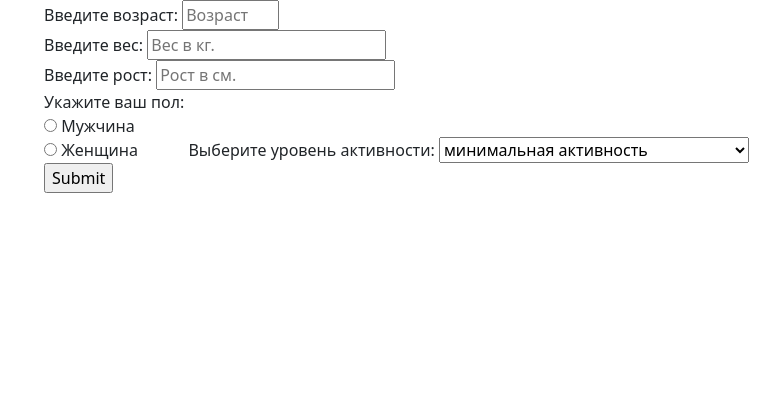
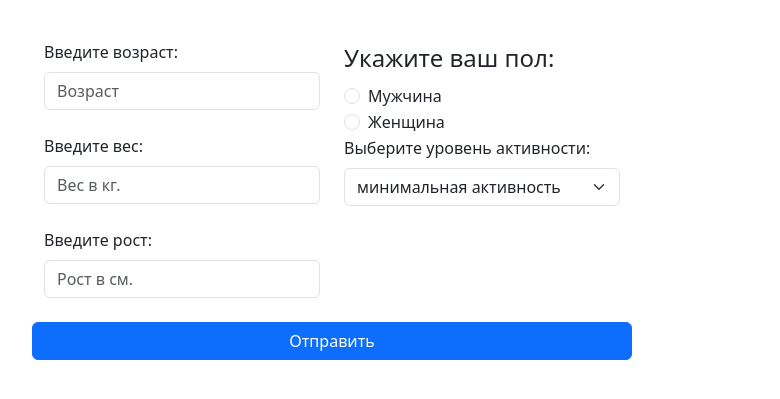
Before and after one commit to Zegorich/Kkal-calculator, a Django app: page /daily-calories-intake/ in a window 1280 px wide. Shown: the part 56-455 px from the top of the page, without its empty margins (38-818 px from the left). Run offline with Django 5.2, Linux system fonts and the light colour scheme; some libraries are stand-ins or nearby versions.

Commit message:
added front

```diff
--- a/fitness/calculator/templates/calculator/daily_calories_intake.html
+++ b/fitness/calculator/templates/calculator/daily_calories_intake.html
@@ -1,35 +1,51 @@
-{% extends 'calculator/base.html' %}
+{% extends 'calculator/layout.html' %}
 
 
 
 {% block content %}
-
+<div class="container">
     <form method="post">
         {% csrf_token %}
-        <label for="age">Введите возраст:</label>
-        <input type="number" min="1" max="100" id="age" name="age" placeholder="Возраст" required><br>
-        <label for="weight">Введите вес:</label>
-        <input type="number" min="0" id="weight" name="weight" placeholder="Вес в кг." required><br>
-        <label for="height">Введите рост:</label>
-        <input type="number" min="0" id="height" name="height" placeholder="Рост в см." required><br>
-        <label>Укажите ваш пол:<br>
-            <input type="radio" id="male" name="sex" value="male" required>
-            <label for="male">Мужчина</label><br>
-            <input type="radio" id="female" name="sex" value="female" required>
-            <label for="female">Женщина</label><br>
-        </label>
-        <label for="activity">Выберите уровень активности:</label>
-        <select name="activity" id="activity" required>
-            <option value="1.2" title="сидячая работа, не требующая значительных физических нагрузок;">минимальная активность</option>
-            <option value="1.375" title="интенсивные упражнения не менее 20 минут один-три раза в неделю;">слабый уровень активности</option>
-            <option value="1.55" title="интенсивная тренировка не менее 30-60 мин три-четыре раза в неделю;">умеренный уровень активности</option>
-            <option value="1.7" title="интенсивные упражнения и занятия спортом 5-7 дней в неделю;">тяжелая или трудоемкая активность</option>
-            <option value="1.9" title="занятия спортом с почти ежедневным графиком и несколькими тренировками в течение дня.">экстремальный уровень</option>
-        </select><br>
-        <input type="submit">
+        <div class="row" style="width: 600px; margin-bottom: 40px;">
+            <div class="col-md-6">
+                <label for="age" class="form-label">Введите возраст:</label>
+                <input type="number" class="form-control" min="1" max="100" id="age" name="age" placeholder="Возраст" required><br>
+                <label for="weight" class="form-label">Введите вес:</label>
+                <input type="number" class="form-control" min="0" id="weight" name="weight" placeholder="Вес в кг." required><br>
+                <label for="height" class="form-label">Введите рост:</label>
+                <input type="number" class="form-control" min="0" id="height" name="height" placeholder="Рост в см." required><br>
+            </div>
+
+            <div class="col-md-6">
+                <fieldset>
+                    <legend>
+                        Укажите ваш пол:
+                    </legend>
+                    <div class="form-check">
+                        <input type="radio" class="form-check-input" id="male" name="sex" value="male" required>
+                        <label for="male" class="form-check-label">Мужчина</label><br>
+                    </div>
+                    <div class="form-check">
+                        <input type="radio" class="form-check-input" id="female" name="sex" value="female" required>
+                        <label for="female" class="form-check-label">Женщина</label><br>
+                    </div>
+                </fieldset>
+
+                <label for="activity" class="form-label">Выберите уровень активности:</label>
+                <select class="form-select" name="activity" id="activity" required>
+                    <option value="1.2" title="сидячая работа, не требующая значительных физических нагрузок;">минимальная активность</option>
+                    <option value="1.375" title="интенсивные упражнения не менее 20 минут один-три раза в неделю;">слабый уровень активности</option>
+                    <option value="1.55" title="интенсивная тренировка не менее 30-60 мин три-четыре раза в неделю;">умеренный уровень активности</option>
+                    <option value="1.7" title="интенсивные упражнения и занятия спортом 5-7 дней в неделю;">тяжелая или трудоемкая активность</option>
+                    <option value="1.9" title="занятия спортом с почти ежедневным графиком и несколькими тренировками в течение дня.">экстремальный уровень</option>
+                </select>
+            </div>
+            <button class="btn btn-primary" type="submit">Отправить</button>
+        </div>
     </form>
+
     {% if calories %}
-        <table border="1px solid black">
+    <table class="table-bordered">
         <thead>
             <tr>
                 <th></th>
@@ -39,7 +55,7 @@
             </tr>
         </thead>
         <tbody>
-            <tr>
+            <tr style="text-align:center;">
                 <th>Суточное потребление калорий, ккал</th>
                 <td>{{calories.cut.0}} - {{calories.cut.1}}</td>
                 <td>{{calories.calculate_calories_intake}}</td>
@@ -48,4 +64,5 @@
         </tbody>
     </table>
     {% endif %}
+</div>
 {% endblock %}
--- a/fitness/calculator/templates/calculator/layout.html
+++ b/fitness/calculator/templates/calculator/layout.html
@@ -7,6 +7,7 @@
           content="width=device-width, user-scalable=no, initial-scale=1.0, maximum-scale=1.0, minimum-scale=1.0">
     <meta http-equiv="X-UA-Compatible" content="ie=edge">
     <title>{% block title %}{% endblock %}</title>
+
     <link rel="stylesheet" href="https://code.jquery.com/ui/1.12.1/themes/base/jquery-ui.css">
     <script src="https://code.jquery.com/ui/1.12.1/jquery-ui.min.js"></script>
     <link href="https://cdn.jsdelivr.net/npm/bootstrap@5.3.3/dist/css/bootstrap.min.css" rel="stylesheet" integrity="sha384-QWTKZyjpPEjISv5WaRU9OFeRpok6YctnYmDr5pNlyT2bRjXh0JMhjY6hW+ALEwIH" crossorigin="anonymous">
@@ -17,7 +18,7 @@
 
 </head>
 <body>
-      <nav class="navbar navbar-dark bg-dark">
+      <nav class="navbar navbar-dark bg-dark" style="margin-bottom: 40px;">
          <div class="container-lg">
 
 
@@ -26,8 +27,10 @@
              {% endfor %}
          </div>
       </nav>
+
      {% block content %}
      {% endblock %}
+
 
      {% block script %}
      {% endblock %}
--- a/fitness/calculator/templates/calculator/product.html
+++ b/fitness/calculator/templates/calculator/product.html
@@ -1,7 +1,8 @@
-{% extends 'calculator/layout.html '%}
+{% extends 'calculator/layout.html'%}
 
 {% block content %}
 
+<div class="container">
     <h1>{{product.name}}</h1>
     <table>
         <tbody>
@@ -23,5 +24,5 @@
             </tr>
         </tbody>
     </table>
-
+</div>
 {% endblock %}
--- a/fitness/calculator/templates/registration/login.html
+++ b/fitness/calculator/templates/registration/login.html
@@ -4,7 +4,7 @@
 {%  block title %}Вход в аккаунт{% endblock %}
 
 {% block head %}
-    <link rel="stylesheet" type="text/css" href="{% static 'main/css/login.css' %}"/>
+   <link rel="stylesheet" type="text/css" href="{% static 'main/css/login.css' %}"/>
 {% endblock %}
 
 {% block content %}
--- a/fitness/calculator/views.py
+++ b/fitness/calculator/views.py
@@ -209,7 +209,9 @@ def profile_view(request):
         else:
             messages.error(request, 'Ошибка обновления профиля. Пожалуйста, заполните все поля правильно.')
         return redirect('/profile')
-    return render(request, 'registration/profile.html', context={'user': user})
+    context = {'user' : user,
+               'menu' : menu,}
+    return render(request, 'registration/profile.html', context=context)
 
 
 
--- a/fitness/fitness/settings.py
+++ b/fitness/fitness/settings.py
@@ -20,7 +20,7 @@ ALLOWED_HOSTS = []
 # Application definition
 
 INSTALLED_APPS = [
-    'calculator',
+    'calculator.apps.CalculatorConfig',
     'django.contrib.admin',
     'django.contrib.auth',
     'django.contrib.contenttypes',
```
Also changed, not shown: fitness/calculator/templates/calculator/categories.html (+7 -5 lines), fitness/calculator/templates/calculator/index.html (+7 -2 lines), fitness/calculator/templates/calculator/my_nutrition.html (+29 -18 lines), fitness/calculator/templates/calculator/one_rep_maximum.html (+11 -7 lines), fitness/calculator/templates/calculator/products.html (+7 -5 lines), fitness/db.sqlite3. Lines whose indentation alone changed are shown as unchanged.
